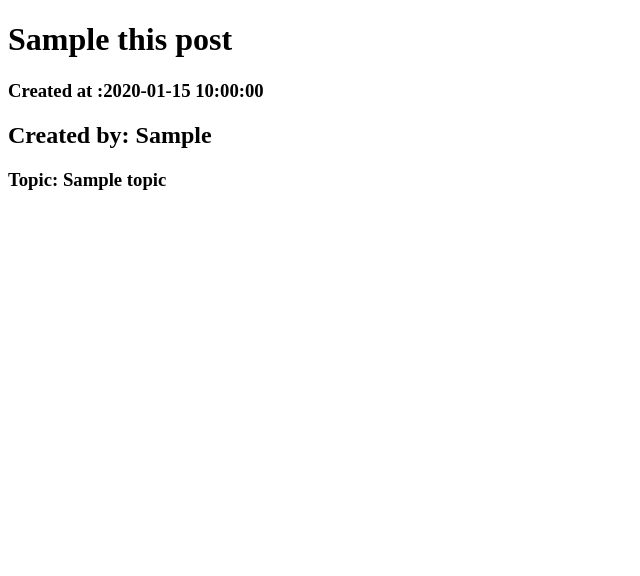
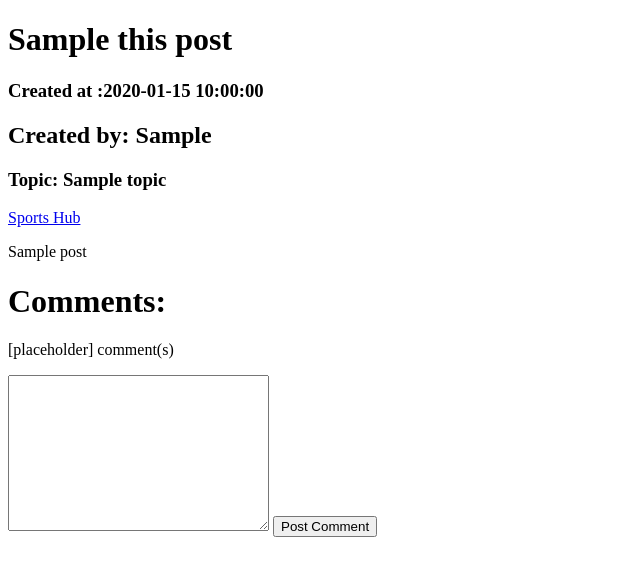
Before and after one commit to P-moT/forum-topics, a Flask app: template flask_app/templates/post.html in a window 1280 px wide. Shown: the part 68-644 px from the top of the page, without its empty margins (0-640 px from the left). Run offline with Flask 2, Linux system fonts and the light colour scheme; the template is opened without the code that fills it: most values are stand-ins (such as "Sample title", 1, 10 or a date in 2020).

Commit message:
all post data now displays on post.html

```diff
--- a/flask_app/templates/post.html
+++ b/flask_app/templates/post.html
@@ -22,6 +22,25 @@
                 <h2>Created by: {{post_author.first_name}}</h2>
                 <h3>Topic: {{this_post.topic}}</h3>
             </div>
+            <div class="titlesidebar">
+                <a href="/sports" class="button">Sports Hub</a>
+            </div>
+        </div>
+        <div class="post">
+            <p>{{this_post.post}}</p>
+        </div>
+        <div class="comment-section">
+            <h1>Comments:</h1>
+            <p>[placeholder] comment(s)</p>
+            <div class="comment-box">
+                <form action="/add_comment" method="post" id="form">
+                    <textarea name="comment" form="form" cols="30" rows="10"></textarea>
+                    <input type="submit" value="Post Comment">
+                </form>
+            </div>
+            <div class="comments">
+
+            </div>
         </div>
     </div>
 </body>
```
